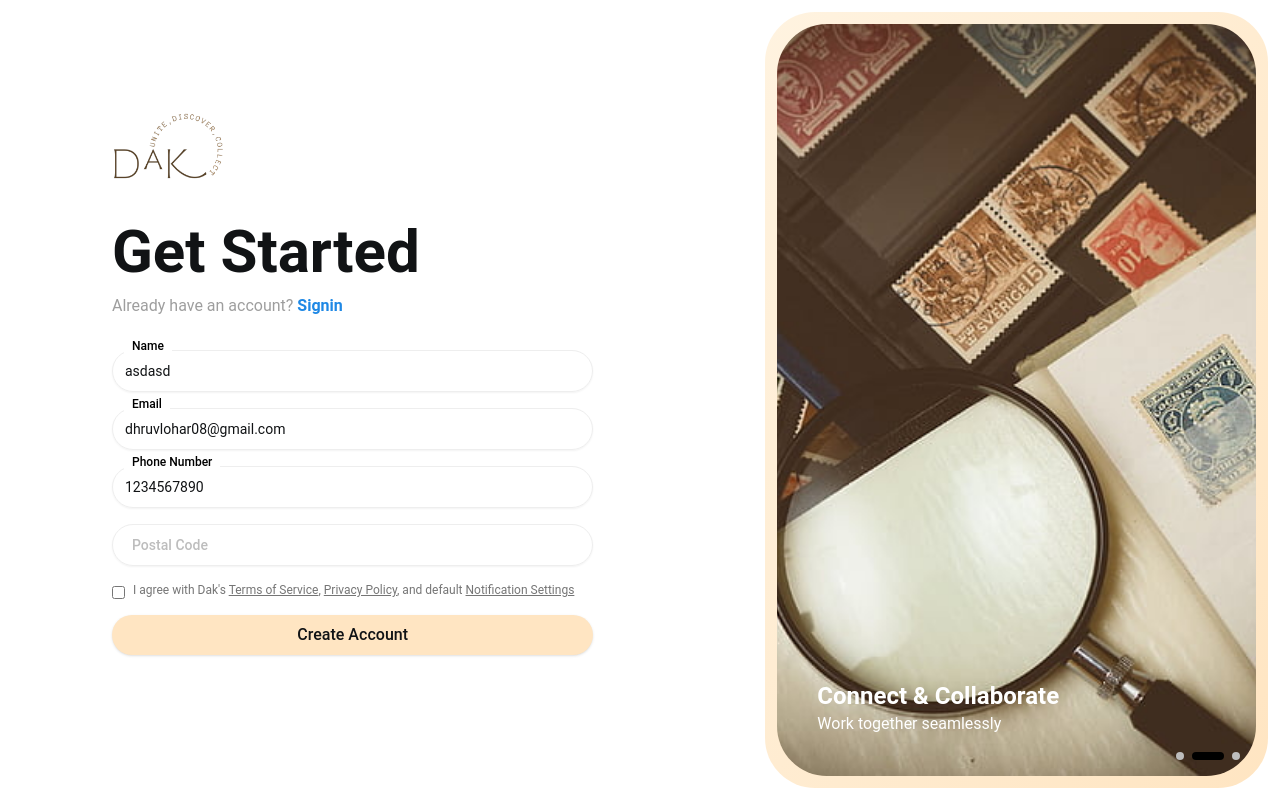
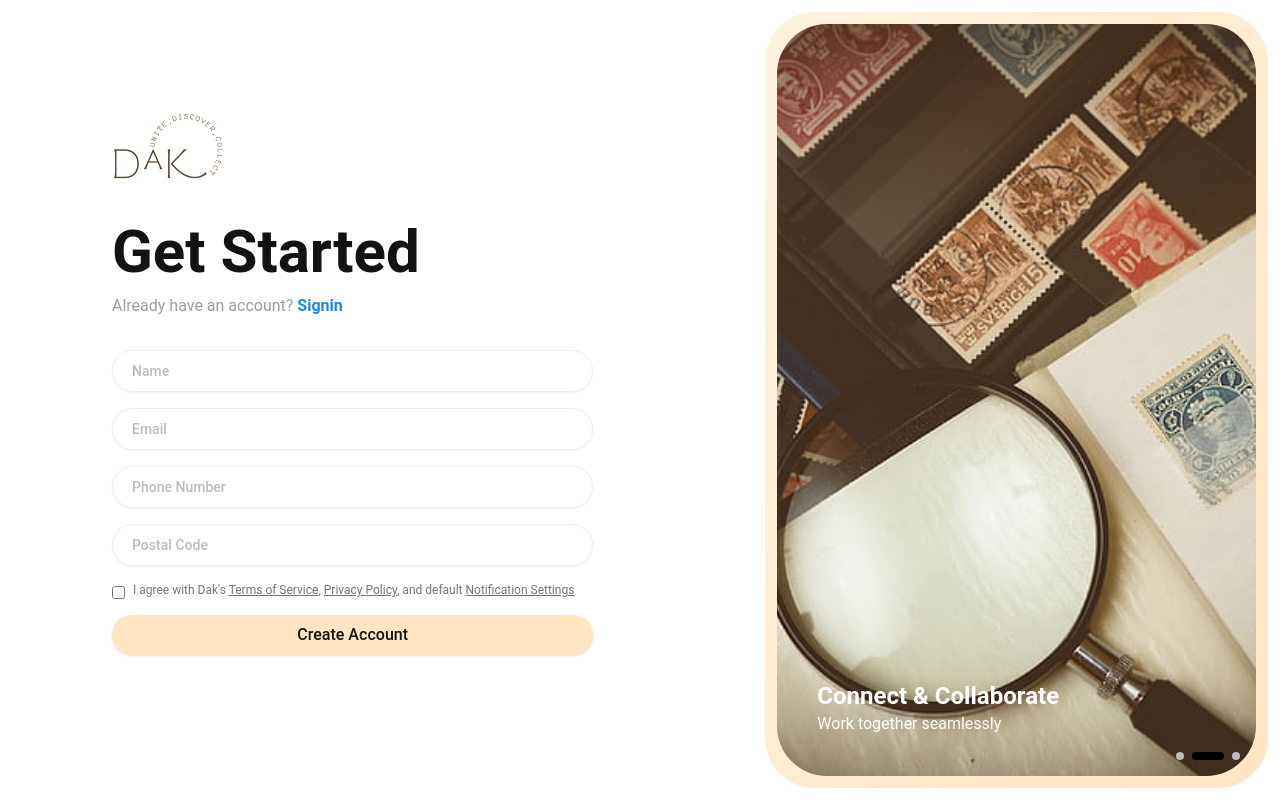
Before and after one commit to KrishayNair/DAK, a Next.js app: page /signup in a window 1280 px wide. Built offline with nearby package versions, Linux system fonts and the light colour scheme.

Commit message:
updating geolocation

```diff
--- a/src/app/(authentication)/signup/page.jsx
+++ b/src/app/(authentication)/signup/page.jsx
@@ -44,14 +44,12 @@ export default function Signup() {
   const [email, setEmail] = useState("");
   const [uid, setUID] = useState(null);
 
-  const [pincode, setPincode] = useState(null);
-
   const form = useForm({
     resolver: zodResolver(formSchema),
     defaultValues: {
-      name: "asdasd",
-      email: "dhruvlohar08@gmail.com",
-      phone_number: "1234567890",
+      name: "",
+      email: "",
+      phone_number: "",
       postal_code: "",
     },
   });
```
